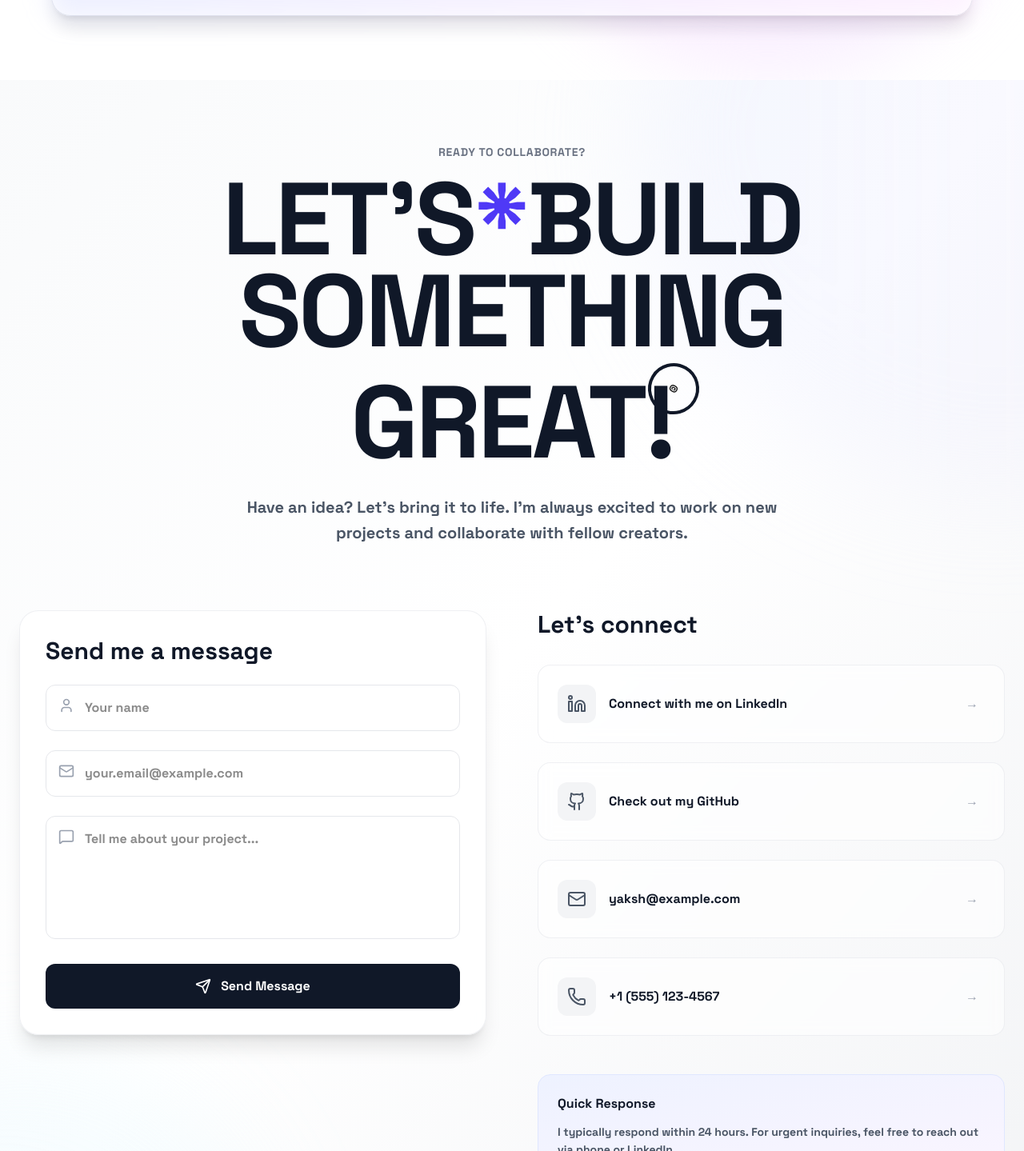
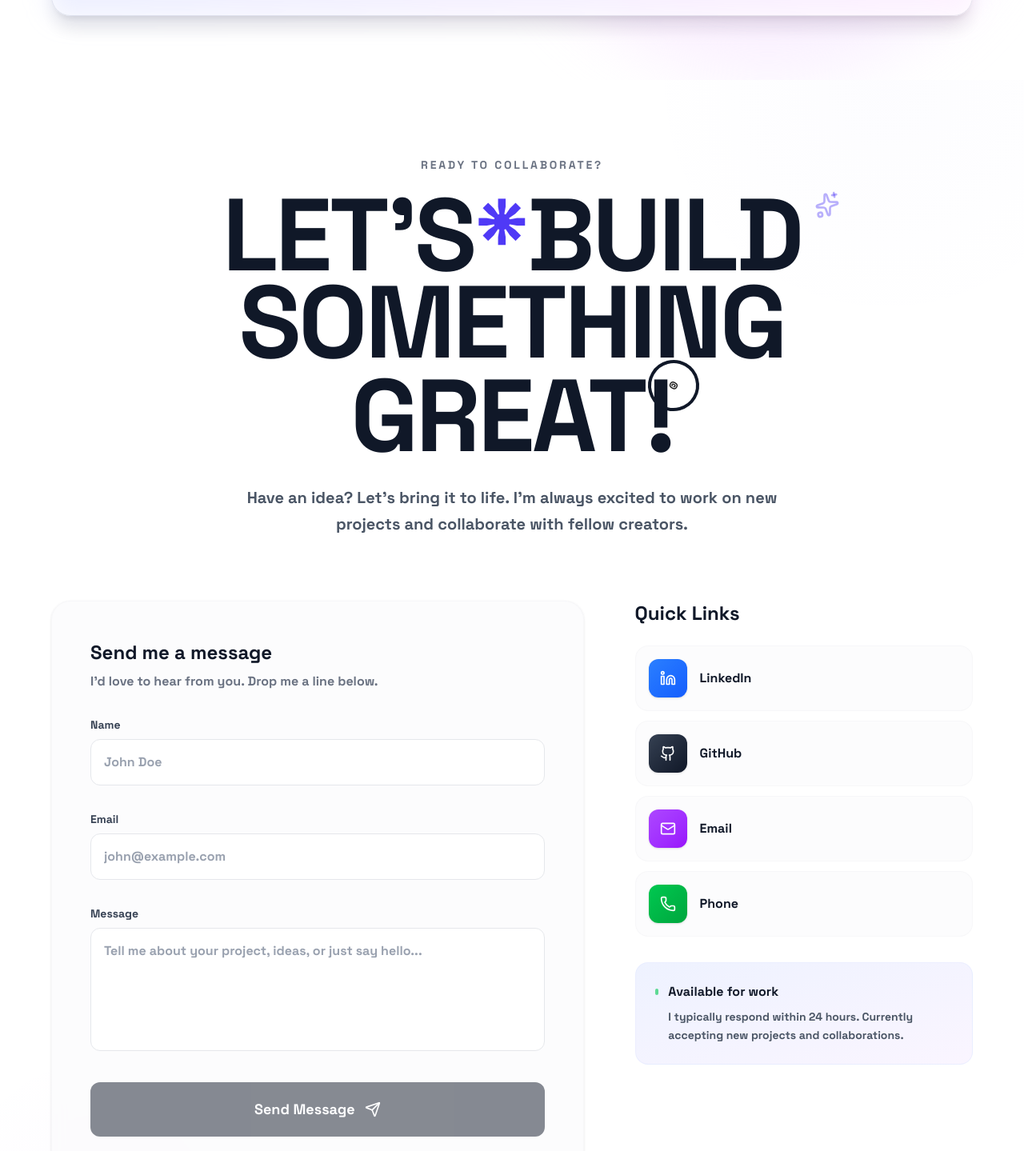
Before and after one commit to Yaksh27/my-app, a Next.js app: page / in a window 1280 px wide. Shown: the part 3911-5350 px from the top of the page at 80% size. Built offline with nearby package versions, Linux system fonts and the light colour scheme.

Commit message:
contact refined

```diff
--- a/src/app/components/Contact.js
+++ b/src/app/components/Contact.js
@@ -1,7 +1,7 @@
 "use client";
 import { motion, AnimatePresence } from "framer-motion";
 import { useState } from "react";
-import { Mail, Phone, Github, Linkedin, Send, User, MessageSquare } from "lucide-react";
+import { Mail, Phone, Github, Linkedin, Send, ArrowUpRight, Check, Sparkles } from "lucide-react";
 
 export default function Contact() {
   const [formData, setFormData] = useState({
@@ -11,9 +11,14 @@ export default function Contact() {
   });
   const [isSubmitting, setIsSubmitting] = useState(false);
   const [submitted, setSubmitted] = useState(false);
+  const [focusedField, setFocusedField] = useState(null);
+  const [hoveredField, setHoveredField] = useState(null);
 
-  const handleSubmit = async (e) => {
-    e.preventDefault();
+  const handleSubmit = async () => {
+    if (!formData.name || !formData.email || !formData.message) {
+      return;
+    }
+
     setIsSubmitting(true);
 
     // Simulate form submission
@@ -36,71 +41,72 @@ export default function Contact() {
 
   const contactLinks = [
     {
-      label: "Connect with me on LinkedIn",
+      label: "LinkedIn",
       href: "https://linkedin.com/in/yaksh",
       icon: Linkedin,
-      color: "#0077B5",
-      hoverColor: "hover:text-[#0077B5] hover:border-[#0077B5]"
+      color: "from-blue-500 to-blue-600"
     },
     {
-      label: "Check out my GitHub",
+      label: "GitHub",
       href: "https://github.com/yaksh",
       icon: Github,
-      color: "#333",
-      hoverColor: "hover:text-gray-900 hover:border-gray-900"
+      color: "from-gray-700 to-gray-900"
     },
     {
-      label: "yaksh@example.com",
+      label: "Email",
       href: "mailto:yaksh@example.com",
       icon: Mail,
-      color: "#EA4335",
-      hoverColor: "hover:text-red-500 hover:border-red-500"
+      color: "from-purple-500 to-purple-600"
     },
     {
-      label: "+1 (555) 123-4567",
+      label: "Phone",
       href: "tel:+15551234567",
       icon: Phone,
-      color: "#10B981",
-      hoverColor: "hover:text-emerald-500 hover:border-emerald-500"
+      color: "from-green-500 to-green-600"
     }
   ];
 
   return (
-    <section className="relative min-h-screen bg-gradient-to-br from-gray-50 via-white to-gray-100 overflow-hidden">
-      {/* Background Elements */}
+    <section className="relative min-h-screen bg-white overflow-hidden">
+      {/* Animated background elements */}
       <div className="absolute inset-0 pointer-events-none">
         <motion.div
-          className="absolute w-[800px] h-[800px] bg-gradient-to-r from-indigo-100/30 to-purple-100/20 rounded-full blur-3xl"
+          className="absolute w-[600px] h-[600px] rounded-full"
+          style={{
+            background: "radial-gradient(circle, rgba(99, 102, 241, 0.05) 0%, transparent 70%)",
+            top: "-20%",
+            right: "-10%",
+          }}
           animate={{
-            x: [0, 120, -80, 0],
-            y: [0, -100, 60, 0],
-            scale: [1, 1.3, 0.8, 1],
+            scale: [1, 1.2, 1],
+            opacity: [0.3, 0.5, 0.3],
           }}
           transition={{
-            duration: 45,
+            duration: 8,
             repeat: Infinity,
             ease: "easeInOut",
           }}
-          style={{ top: "-20%", right: "-25%" }}
         />
         <motion.div
-          className="absolute w-[600px] h-[600px] bg-gradient-to-tr from-blue-100/25 to-cyan-100/15 rounded-full blur-3xl"
+          className="absolute w-[400px] h-[400px] rounded-full"
+          style={{
+            background: "radial-gradient(circle, rgba(168, 85, 247, 0.05) 0%, transparent 70%)",
+            bottom: "-10%",
+            left: "-5%",
+          }}
           animate={{
-            x: [0, -100, 80, 0],
-            y: [0, 80, -60, 0],
-            scale: [1, 1.2, 0.9, 1],
+            scale: [1.2, 1, 1.2],
+            opacity: [0.3, 0.5, 0.3],
           }}
           transition={{
-            duration: 50,
+            duration: 10,
             repeat: Infinity,
             ease: "easeInOut",
-            delay: 10,
           }}
-          style={{ bottom: "-25%", left: "-20%" }}
         />
       </div>
 
-      <div className="relative z-10 max-w-7xl mx-auto px-6 py-20">
+      <div className="relative z-10 max-w-7xl mx-auto px-6 py-24">
         {/* Header Section */}
         <div className="text-center mb-20">
           <motion.div
@@ -109,17 +115,26 @@ export default function Contact() {
             transition={{ duration: 0.8, ease: "easeOut" }}
             className="mb-8"
           >
-            <p className="text-sm uppercase tracking-wider text-gray-500 mb-4 font-semibold">
-              Ready to collaborate?
+            <p className="text-sm uppercase tracking-[0.2em] text-gray-500 mb-6 font-medium">
+              READY TO COLLABORATE?
             </p>
-            <h1 className="text-6xl md:text-8xl lg:text-9xl font-black tracking-tight leading-[0.9] text-gray-900">
+            <div className="relative inline-block">
+              <h1 className="text-6xl md:text-8xl lg:text-9xl font-black tracking-tight leading-[0.85] text-gray-900">
                 LET'S<span className="text-indigo-600">*</span>BUILD
               </h1>
-            <h1 className="text-6xl md:text-8xl lg:text-9xl font-black tracking-tight leading-[0.9] text-gray-900 mb-6">
+              <motion.div
+                className="absolute -right-12 top-0"
+                animate={{ rotate: [0, 10, -10, 0] }}
+                transition={{ duration: 4, repeat: Infinity, ease: "easeInOut" }}
+              >
+                <Sparkles className="w-8 h-8 text-indigo-600/40" />
+              </motion.div>
+            </div>
+            <h1 className="text-6xl md:text-8xl lg:text-9xl font-black tracking-tight leading-[0.85] text-gray-900 mb-2">
               SOMETHING
             </h1>
             <div className="relative inline-block">
-              <h1 className="text-6xl md:text-8xl lg:text-9xl font-black tracking-tight leading-[0.9] text-gray-900">
+              <h1 className="text-6xl md:text-8xl lg:text-9xl font-black tracking-tight leading-[0.85] text-gray-900">
                 GREAT!
               </h1>
               <motion.div
@@ -143,150 +158,250 @@ export default function Contact() {
         </div>
 
         {/* Main Content Grid */}
-        <div className="grid grid-cols-1 lg:grid-cols-2 gap-16 items-start">
-          {/* Contact Form */}
+        <div className="grid grid-cols-1 lg:grid-cols-5 gap-16 items-start max-w-6xl mx-auto">
+          {/* Contact Form - Wider column */}
           <motion.div
             initial={{ opacity: 0, x: -50 }}
             animate={{ opacity: 1, x: 0 }}
             transition={{ duration: 0.8, delay: 0.4 }}
+            className="lg:col-span-3"
+          >
+            <div className="bg-gray-50/50 backdrop-blur-sm rounded-3xl p-8 md:p-12 border border-gray-100/50 shadow-sm hover:shadow-lg transition-all duration-500">
+              <h2 className="text-2xl font-bold text-gray-900 mb-2">Send me a message</h2>
+              <p className="text-gray-500 mb-8">I'd love to hear from you. Drop me a line below.</p>
+
+              <div className="space-y-8">
+                {/* Name Field */}
+                <div
                   className="relative"
+                  onMouseEnter={() => setHoveredField('name')}
+                  onMouseLeave={() => setHoveredField(null)}
                 >
-            <div className="bg-white/80 backdrop-blur-sm rounded-3xl p-8 shadow-xl border border-gray-200/60">
-              <h2 className="text-3xl font-bold text-gray-900 mb-6">Send me a message</h2>
-
-              <div className="space-y-6">
+                  <label className="block text-sm font-medium text-gray-700 mb-2">
+                    Name
+                  </label>
                   <div className="relative">
-                  <User className="absolute left-4 top-4 w-5 h-5 text-gray-400" />
                     <input
                       type="text"
                       name="name"
                       value={formData.name}
                       onChange={handleChange}
-                    placeholder="Your name"
-                    className="w-full pl-12 pr-4 py-4 border border-gray-200 rounded-xl focus:ring-2 focus:ring-indigo-500 focus:border-transparent outline-none transition-all duration-200 bg-white/50"
+                      onFocus={() => setFocusedField('name')}
+                      onBlur={() => setFocusedField(null)}
+                      placeholder="John Doe"
+                      className="w-full px-4 py-4 bg-white border border-gray-200 rounded-xl focus:outline-none focus:border-indigo-500 focus:ring-4 focus:ring-indigo-500/10 transition-all duration-300 text-gray-900 placeholder-gray-400"
+                    />
+                    <motion.div
+                      className="absolute inset-0 rounded-xl pointer-events-none"
+                      style={{
+                        background: "linear-gradient(90deg, #6366f1 0%, #8b5cf6 100%)",
+                        opacity: 0,
+                        zIndex: -1,
+                      }}
+                      animate={{
+                        opacity: focusedField === 'name' ? 0.05 : hoveredField === 'name' ? 0.02 : 0,
+                      }}
+                      transition={{ duration: 0.3 }}
                     />
                   </div>
+                </div>
 
+                {/* Email Field */}
+                <div
+                  className="relative"
+                  onMouseEnter={() => setHoveredField('email')}
+                  onMouseLeave={() => setHoveredField(null)}
+                >
+                  <label className="block text-sm font-medium text-gray-700 mb-2">
+                    Email
+                  </label>
                   <div className="relative">
-                  <Mail className="absolute left-4 top-4 w-5 h-5 text-gray-400" />
                     <input
                       type="email"
                       name="email"
                       value={formData.email}
                       onChange={handleChange}
-                    placeholder="your.email@example.com"
-                    className="w-full pl-12 pr-4 py-4 border border-gray-200 rounded-xl focus:ring-2 focus:ring-indigo-500 focus:border-transparent outline-none transition-all duration-200 bg-white/50"
+                      onFocus={() => setFocusedField('email')}
+                      onBlur={() => setFocusedField(null)}
+                      placeholder="john@example.com"
+                      className="w-full px-4 py-4 bg-white border border-gray-200 rounded-xl focus:outline-none focus:border-indigo-500 focus:ring-4 focus:ring-indigo-500/10 transition-all duration-300 text-gray-900 placeholder-gray-400"
+                    />
+                    <motion.div
+                      className="absolute inset-0 rounded-xl pointer-events-none"
+                      style={{
+                        background: "linear-gradient(90deg, #6366f1 0%, #8b5cf6 100%)",
+                        opacity: 0,
+                        zIndex: -1,
+                      }}
+                      animate={{
+                        opacity: focusedField === 'email' ? 0.05 : hoveredField === 'email' ? 0.02 : 0,
+                      }}
+                      transition={{ duration: 0.3 }}
                     />
                   </div>
+                </div>
 
+                {/* Message Field */}
+                <div
+                  className="relative"
+                  onMouseEnter={() => setHoveredField('message')}
+                  onMouseLeave={() => setHoveredField(null)}
+                >
+                  <label className="block text-sm font-medium text-gray-700 mb-2">
+                    Message
+                  </label>
                   <div className="relative">
-                  <MessageSquare className="absolute left-4 top-4 w-5 h-5 text-gray-400" />
                     <textarea
                       name="message"
                       value={formData.message}
                       onChange={handleChange}
-                    placeholder="Tell me about your project..."
+                      onFocus={() => setFocusedField('message')}
+                      onBlur={() => setFocusedField(null)}
+                      placeholder="Tell me about your project, ideas, or just say hello..."
                       rows={5}
-                    className="w-full pl-12 pr-4 py-4 border border-gray-200 rounded-xl focus:ring-2 focus:ring-indigo-500 focus:border-transparent outline-none transition-all duration-200 resize-none bg-white/50"
+                      className="w-full px-4 py-4 bg-white border border-gray-200 rounded-xl focus:outline-none focus:border-indigo-500 focus:ring-4 focus:ring-indigo-500/10 transition-all duration-300 resize-none text-gray-900 placeholder-gray-400"
+                    />
+                    <motion.div
+                      className="absolute inset-0 rounded-xl pointer-events-none"
+                      style={{
+                        background: "linear-gradient(90deg, #6366f1 0%, #8b5cf6 100%)",
+                        opacity: 0,
+                        zIndex: -1,
+                      }}
+                      animate={{
+                        opacity: focusedField === 'message' ? 0.05 : hoveredField === 'message' ? 0.02 : 0,
+                      }}
+                      transition={{ duration: 0.3 }}
                     />
                   </div>
+                </div>
 
+                {/* Submit Button */}
                 <motion.button
                   onClick={handleSubmit}
-                  disabled={isSubmitting}
-                  className="w-full bg-gray-900 text-white py-4 px-6 rounded-xl font-semibold flex items-center justify-center gap-3 hover:bg-gray-800 transition-all duration-200 disabled:opacity-50"
-                  whileHover={{ scale: 1.02 }}
-                  whileTap={{ scale: 0.98 }}
+                  disabled={isSubmitting || !formData.name || !formData.email || !formData.message}
+                  className="relative group w-full bg-gray-900 text-white px-8 py-5 text-lg font-semibold rounded-xl overflow-hidden transition-all duration-300 disabled:opacity-50 disabled:cursor-not-allowed"
+                  whileHover={{ scale: isSubmitting || !formData.name || !formData.email || !formData.message ? 1 : 1.01 }}
+                  whileTap={{ scale: isSubmitting || !formData.name || !formData.email || !formData.message ? 1 : 0.99 }}
                 >
+                  {/* Animated gradient background */}
+                  <motion.div
+                    className="absolute inset-0 bg-gradient-to-r from-indigo-600 via-purple-600 to-indigo-600 opacity-0 group-hover:opacity-100 transition-opacity duration-500"
+                    animate={{
+                      backgroundPosition: ["0% 50%", "100% 50%", "0% 50%"],
+                    }}
+                    transition={{
+                      duration: 3,
+                      repeat: Infinity,
+                      ease: "linear",
+                    }}
+                    style={{
+                      backgroundSize: "200% 100%",
+                    }}
+                  />
+
+                  <div className="relative flex items-center justify-center gap-3">
                     {isSubmitting ? (
+                      <>
                         <motion.div
                           className="w-5 h-5 border-2 border-white/30 border-t-white rounded-full"
                           animate={{ rotate: 360 }}
                           transition={{ duration: 1, repeat: Infinity, ease: "linear" }}
                         />
+                        <span>Sending...</span>
+                      </>
                     ) : (
                       <>
-                      <Send className="w-5 h-5" />
-                      Send Message
+                        <span>Send Message</span>
+                        <Send className="w-5 h-5 group-hover:translate-x-1 group-hover:-translate-y-1 transition-transform duration-300" />
                       </>
                     )}
+                  </div>
                 </motion.button>
-              </div>
 
+                {/* Success Message */}
                 <AnimatePresence>
                   {submitted && (
                     <motion.div
-                    initial={{ opacity: 0, y: 20 }}
-                    animate={{ opacity: 1, y: 0 }}
-                    exit={{ opacity: 0, y: -20 }}
-                    className="mt-4 p-4 bg-green-50 text-green-800 rounded-xl border border-green-200"
+                      initial={{ opacity: 0, y: 20, scale: 0.95 }}
+                      animate={{ opacity: 1, y: 0, scale: 1 }}
+                      exit={{ opacity: 0, y: -20, scale: 0.95 }}
+                      className="flex items-center gap-3 text-green-600 bg-green-50 p-4 rounded-xl border border-green-200"
                     >
-                    ✅ Message sent! I'll get back to you soon.
+                      <div className="flex-shrink-0 w-8 h-8 bg-green-500 rounded-full flex items-center justify-center">
+                        <Check className="w-5 h-5 text-white" />
+                      </div>
+                      <div>
+                        <span className="font-semibold">Message sent successfully!</span>
+                        <p className="text-sm text-green-600/80 mt-1">I'll get back to you within 24 hours.</p>
+                      </div>
                     </motion.div>
                   )}
                 </AnimatePresence>
               </div>
+            </div>
           </motion.div>
 
-          {/* Contact Links */}
+          {/* Contact Links - Narrower column */}
           <motion.div
             initial={{ opacity: 0, x: 50 }}
             animate={{ opacity: 1, x: 0 }}
             transition={{ duration: 0.8, delay: 0.6 }}
-            className="space-y-6"
+            className="lg:col-span-2 space-y-4"
           >
-            <h2 className="text-3xl font-bold text-gray-900 mb-8">Let's connect</h2>
+            <h2 className="text-2xl font-bold text-gray-900 mb-6">Quick Links</h2>
 
+            <div className="space-y-3">
               {contactLinks.map((link, index) => (
                 <motion.a
                   key={index}
                   href={link.href}
                   target={link.href.startsWith('http') ? '_blank' : undefined}
                   rel={link.href.startsWith('http') ? 'noopener noreferrer' : undefined}
-                className={`group flex items-center gap-4 p-6 bg-white/60 backdrop-blur-sm rounded-2xl border border-gray-200/60 hover:bg-white/80 transition-all duration-300 ${link.hoverColor}`}
+                  className="group relative flex items-center gap-4 p-4 bg-gray-50/50 hover:bg-white rounded-2xl border border-gray-100/50 hover:border-gray-200 transition-all duration-300 hover:shadow-md"
                   initial={{ opacity: 0, y: 20 }}
                   animate={{ opacity: 1, y: 0 }}
                   transition={{ delay: 0.8 + index * 0.1 }}
-                whileHover={{ scale: 1.02, y: -2 }}
-              >
-                <div className="flex-shrink-0 w-12 h-12 bg-gray-100 rounded-xl flex items-center justify-center group-hover:bg-gray-50 transition-colors duration-300">
-                  <link.icon className="w-6 h-6 text-gray-600 group-hover:scale-110 transition-all duration-300" />
-                </div>
-                <div className="flex-1">
-                  <p className="font-semibold text-gray-900 group-hover:scale-105 transition-transform duration-200">
-                    {link.label}
-                  </p>
-                </div>
-                <div className="flex-shrink-0">
-                  <motion.div
-                    className="w-8 h-8 flex items-center justify-center"
-                    initial={{ x: 0 }}
                   whileHover={{ x: 4 }}
                 >
-                    <span className="text-gray-400 group-hover:text-gray-600">→</span>
-                  </motion.div>
+                  {/* Icon with dynamic gradient */}
+                  <div className="relative">
+                    <div className={`w-12 h-12 bg-gradient-to-br ${link.color} rounded-xl flex items-center justify-center shadow-sm group-hover:shadow-md transition-all duration-300 group-hover:scale-110`}>
+                      <link.icon className="w-5 h-5 text-white" />
                     </div>
+                  </div>
+
+                  <div className="flex-1">
+                    <span className="text-base font-medium text-gray-900">
+                      {link.label}
+                    </span>
+                  </div>
+
+                  <ArrowUpRight className="w-4 h-4 text-gray-400 group-hover:text-gray-600 transition-all duration-300 opacity-0 group-hover:opacity-100" />
                 </motion.a>
               ))}
+            </div>
 
-            {/* Additional Info */}
+            {/* Response Time Card */}
             <motion.div
               initial={{ opacity: 0, y: 20 }}
               animate={{ opacity: 1, y: 0 }}
               transition={{ delay: 1.2 }}
-              className="mt-12 p-6 bg-gradient-to-br from-indigo-50 to-purple-50 rounded-2xl border border-indigo-100"
+              className="mt-8 p-6 bg-gradient-to-br from-indigo-50 to-purple-50 rounded-2xl border border-indigo-100/50"
             >
-              <h3 className="font-bold text-gray-900 mb-3">Quick Response</h3>
+              <div className="flex items-start gap-3">
+                <div className="w-2 h-2 bg-green-500 rounded-full mt-2 animate-pulse" />
+                <div>
+                  <h3 className="font-semibold text-gray-900 mb-2">Available for work</h3>
                   <p className="text-gray-600 text-sm leading-relaxed">
-                I typically respond within 24 hours. For urgent inquiries, feel free to reach out via phone or LinkedIn.
+                    I typically respond within 24 hours. Currently accepting new projects and collaborations.
                   </p>
+                </div>
+              </div>
             </motion.div>
           </motion.div>
         </div>
       </div>
-
-      {/* Bottom accent line */}
-      <div className="absolute bottom-0 left-0 right-0 h-px bg-gradient-to-r from-transparent via-gray-300 to-transparent" />
     </section>
   );
 }
```
Lines whose indentation alone changed are shown as unchanged.
